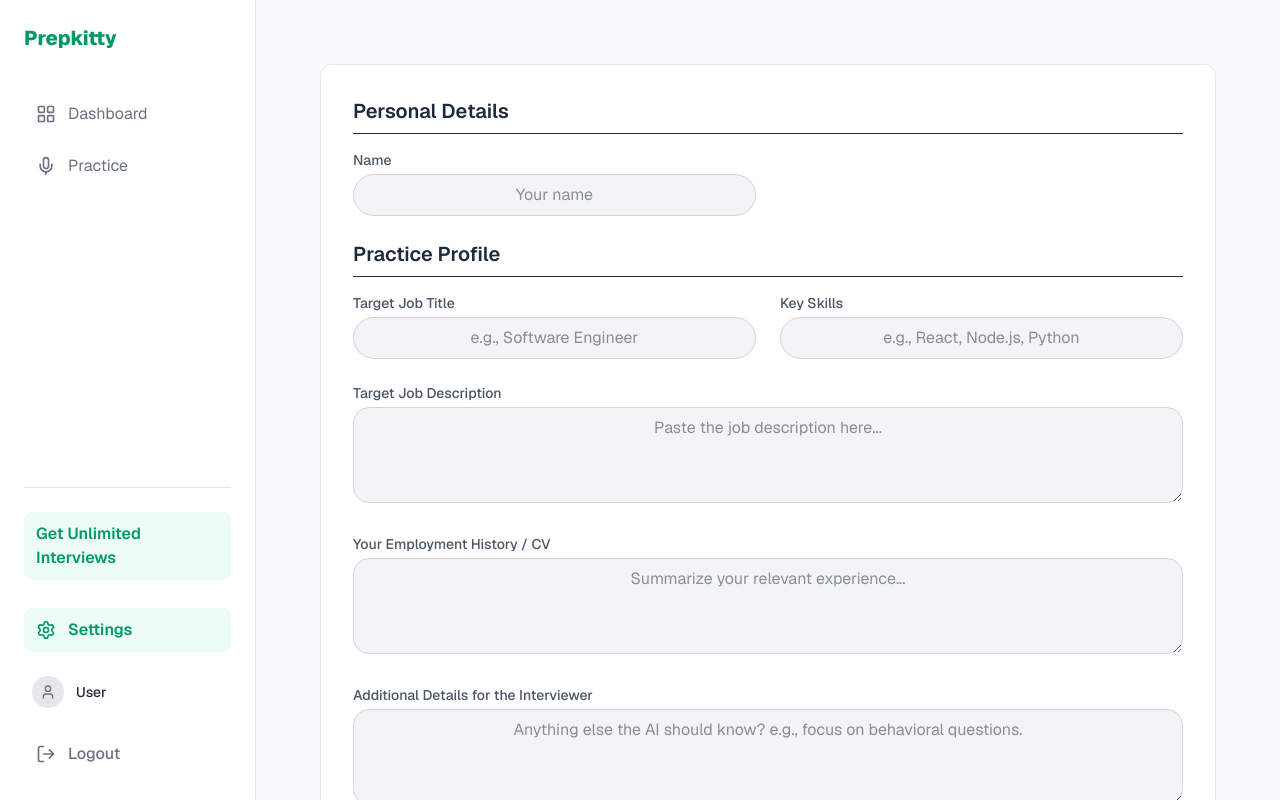
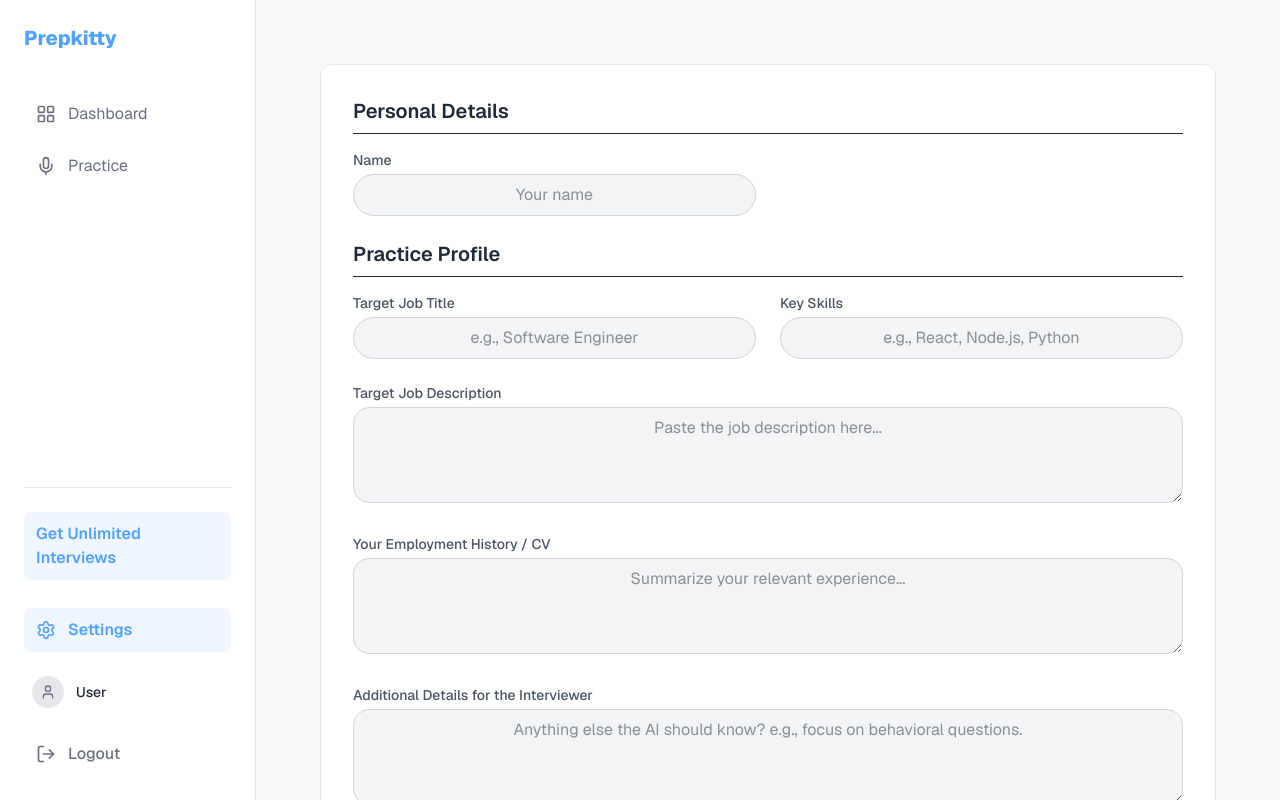
Before and after one commit to devtofunmi/inter-v, a Next.js app: page /settings in a window 1280 px wide. Shown: the top 800 px of the page. Built offline with nearby package versions, Linux system fonts and the light colour scheme; no server answers; the database is empty; sample sign-in values are in the browser's storage.

Commit message:
changed all green text and hover color to blue

```diff
--- a/components/Sidebar.tsx
+++ b/components/Sidebar.tsx
@@ -30,7 +30,7 @@ const Sidebar: React.FC<SidebarProps> = ({ user, onOpenPricing, isMobile }) => {
 
   return (
   <aside data-is-mobile={isMobile ? 'true' : 'false'} className={`p-6 h-full flex flex-col font-geist bg-white`}>
-      <div className="text-xl font-extrabold text-emerald-600 mb-10">Prepkitty</div>
+      <div className="text-xl font-extrabold text-blue-400 mb-10">Prepkitty</div>
       <nav className="flex-1">
         <ul className="space-y-2">
           {navItems.map((item) => {
@@ -41,7 +41,7 @@ const Sidebar: React.FC<SidebarProps> = ({ user, onOpenPricing, isMobile }) => {
                   href={item.href}
                   className={`flex items-center space-x-3 px-3 py-2.5 rounded-lg transition-colors duration-200 ${
                     isActive
-                      ? 'bg-emerald-50 text-emerald-600 font-semibold'
+                      ? 'bg-blue-50 text-blue-400 font-semibold'
                       : 'text-gray-500 hover:bg-gray-100 hover:text-gray-900'
                   }`}
                 >
@@ -60,7 +60,7 @@ const Sidebar: React.FC<SidebarProps> = ({ user, onOpenPricing, isMobile }) => {
         <div className="mb-4">
           <button
             onClick={() => onOpenPricing && onOpenPricing()}
-            className="w-full cursor-pointer text-left px-3 py-2.5 rounded-lg bg-emerald-50 text-emerald-600 font-semibold mb-3"
+            className="w-full cursor-pointer text-left px-3 py-2.5 rounded-lg bg-blue-50 text-blue-400 font-semibold mb-3"
           >
             Get Unlimited Interviews
           </button>
@@ -70,7 +70,7 @@ const Sidebar: React.FC<SidebarProps> = ({ user, onOpenPricing, isMobile }) => {
             href="/settings"
             className={`flex items-center space-x-3 px-3 py-2.5 rounded-lg transition-colors duration-200 ${
               router.pathname === '/settings'
-                ? 'bg-emerald-50 text-emerald-600 font-semibold'
+                ? 'bg-blue-50 text-blue-400 font-semibold'
                 : 'text-gray-500 hover:bg-gray-100 hover:text-gray-900'
             }`}
           >
```
